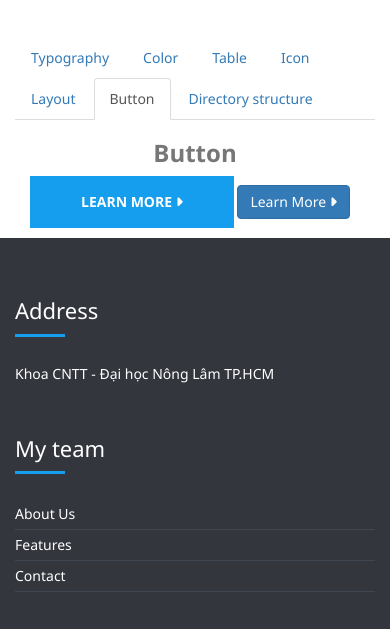
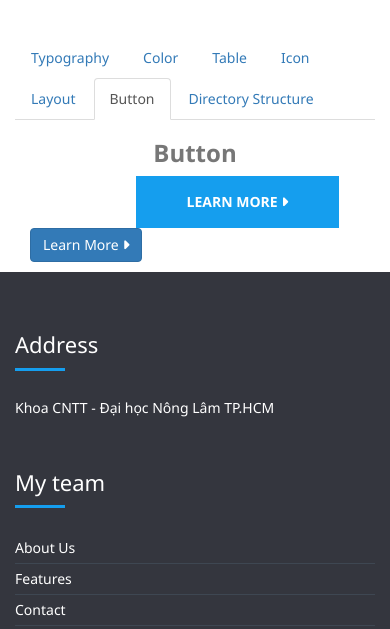
Before and after one commit to NguyenHienDev1012/hci2019group06.github.io, a plain HTML site: page styleguide.html in a window 390 px wide. Both pictures are taken after a click on the link "Button". Shown: the part 215-844 px from the top of the page. Drawn offline with nearby package versions, Linux system fonts and the light colour scheme; files that its build step writes are made by us from their sources; a script that the page names is missing.

Commit message:
update directory structure

```diff
--- a/styleguide.html
+++ b/styleguide.html
@@ -116,7 +116,7 @@
                 <li><a data-toggle="tab" href="#week04"> Icon</a></li>
                 <li><a data-toggle="tab" href="#week05"> Layout</a></li>
                 <li><a data-toggle="tab" href="#week06"> Button</a></li>
-                <li><a data-toggle="tab" href="#week07"> Directory structure</a></li>
+                <li><a data-toggle="tab" href="#week07"> Directory Structure</a></li>
 
 
 
@@ -408,7 +408,7 @@
                     <h3 style="text-align: center"> <b>Button</b></h3>
 
 
-                    <button type="button" class="btn btn-default slide">Learn More <i
+                    <button type="button" style="margin-left: 32%;" class="btn btn-default slide">Learn More <i
                             class="fa fa-caret-right"></i></button>
                     <button type="button" class="btn btn-primary slide">Learn More <i
                             class="fa fa-caret-right"></i></button>
@@ -417,8 +417,8 @@
                 </div>
                 <div id="week07" class="container tab-pane fade">
 
-                    <h3 style="text-align: center"> <b>Directory Structer</b></h3>
-                    <img src="img/Directory Structer .png" alt="">
+                    <h3 style="text-align: center"> <b>Directory Structure</b></h3>
+                    <img src="img/Directory Structer .png" style="margin-left: 25%;" alt="">
                     <img src="img/Directory Structer 2.png" alt="">
                 </div>
 
```
Also changed, not shown: img/Directory Structer 2.png.
